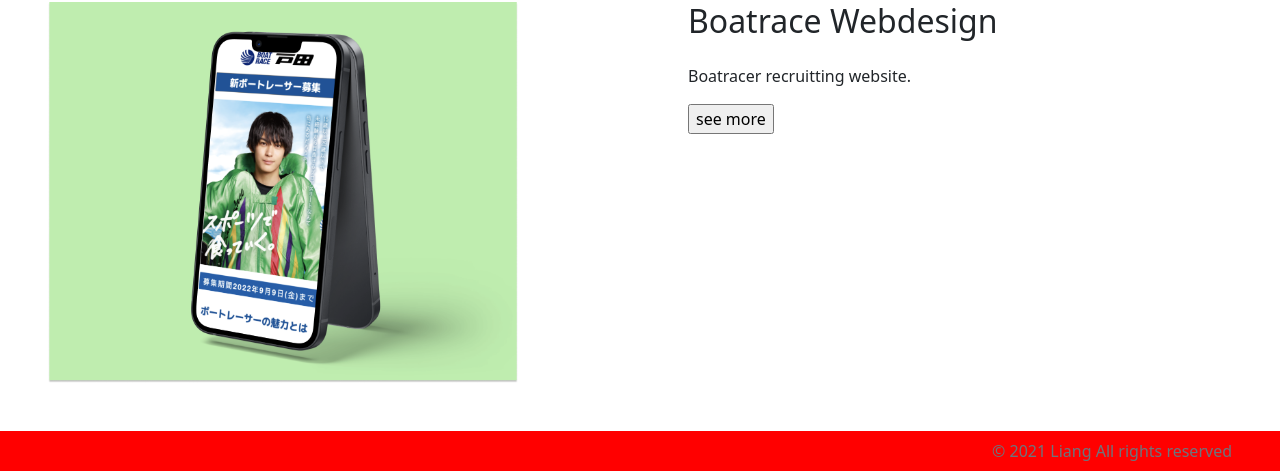
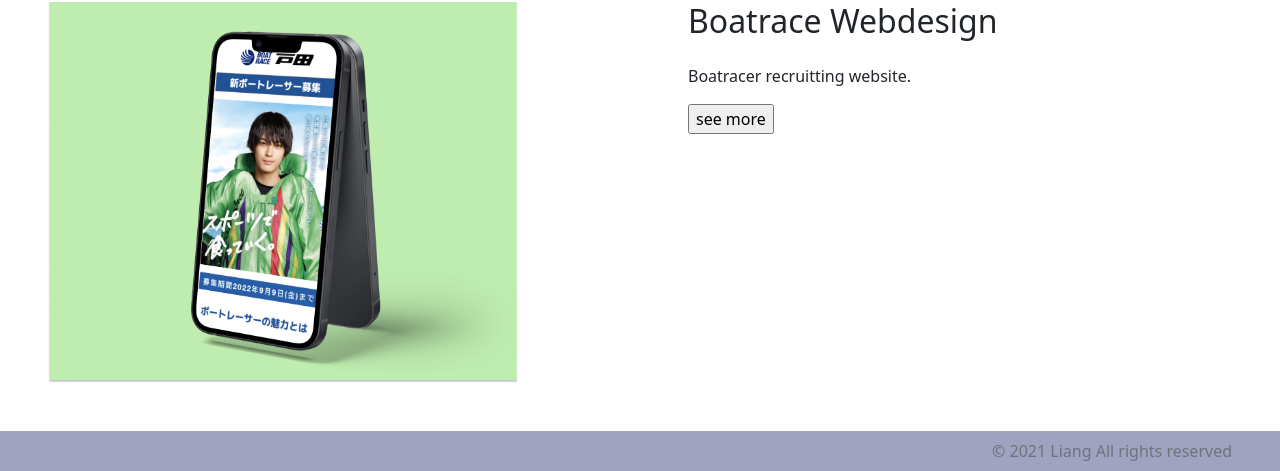
Before and after one commit to liangfromtaiwan/Mywebsite, a PHP site: page / in a window 1280 px wide. Shown: the part 2043-2514 px from the top of the page. Run offline with PHP 8.4, Linux system fonts and the light colour scheme.

Commit message:
Update style.css

```diff
--- a/style.css
+++ b/style.css
@@ -50,8 +50,7 @@
 
 
 .navbar.bg-custom{
-/* 	background: rgb(161, 161, 192)!important; */
-	background: red;
+	background: rgb(161, 161, 192)!important;
 }
 
 .nav-major-font{
```
